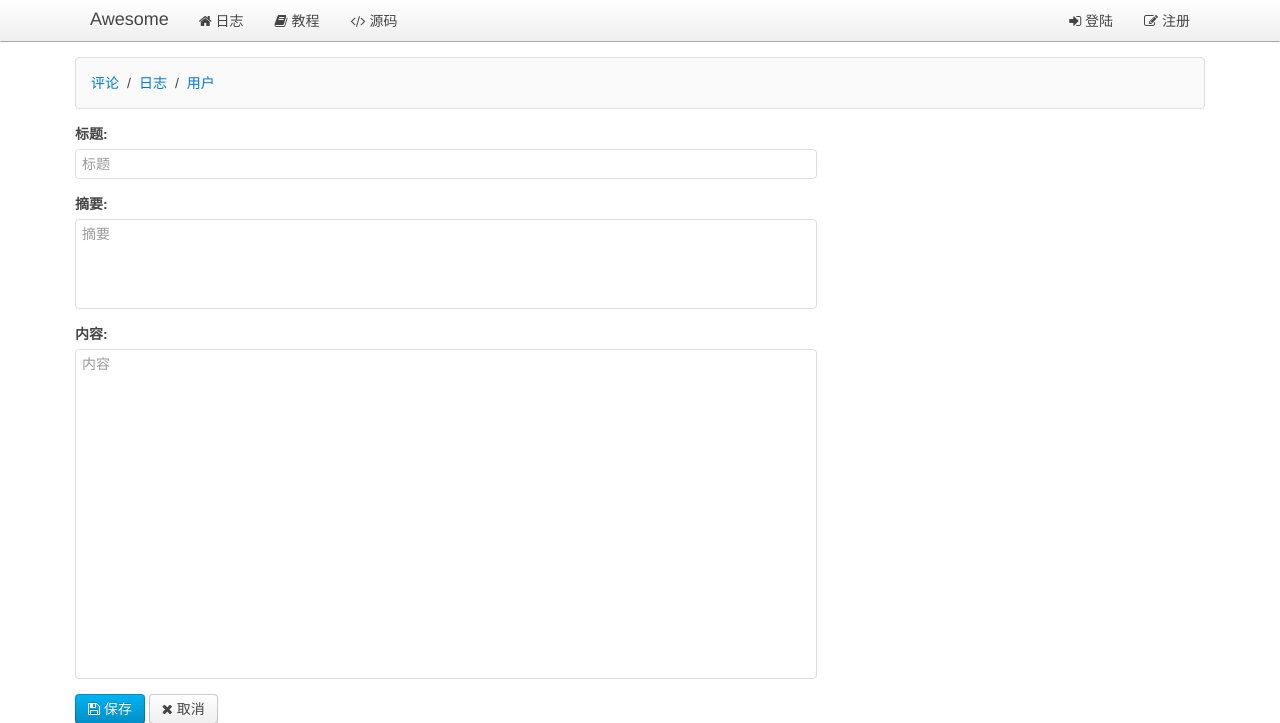
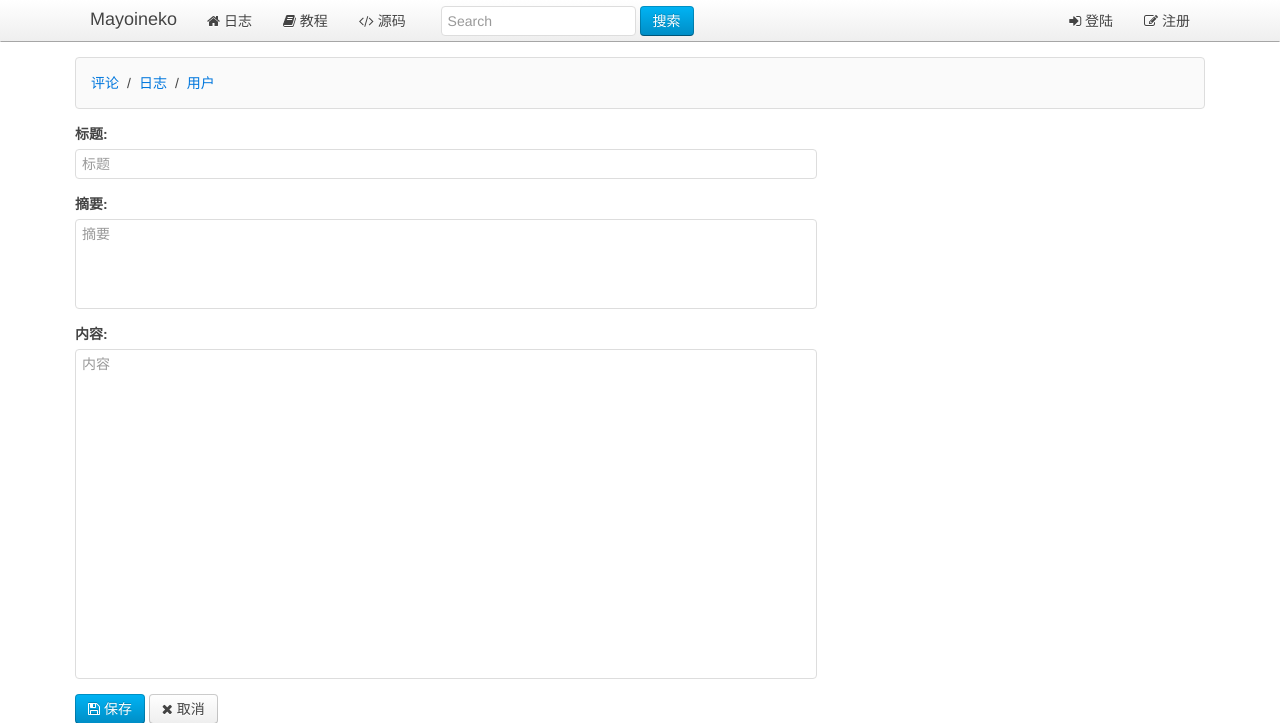
Before and after one commit to autorealm/MayoiNeko, a Flask app: page /manage/blog/create in a window 1280 px wide. Shown: the top 723 px of the page. Run offline with Flask 3, Linux system fonts and the light colour scheme; parts of the project's set-up code (start-up, migrations or seed data) failed here and were passed over.

Commit message:
bili video search api

```diff
--- a/app.py
+++ b/app.py
@@ -40,6 +40,9 @@ def time():
 def test():
     return str(list_blogs())
 
+@app.route('/search')
+def search():
+    return redirect('/', 401)
 
 @app.route('/signin')
 def signin():
--- a/develop/bilibili.py
+++ b/develop/bilibili.py
@@ -295,6 +295,8 @@ def biliVideoSearch(appkey, AppSecret, keyword, order = 'default', pagesize = 20
     url =  'http://api.bilibili.cn/search?' + GetSign(paras, appkey, AppSecret)
     jsoninfo = JsonInfo(url)
     videolist = []
+    if not jsoninfo.Getvalue('result'):
+        return videolist
     for video_idx in jsoninfo.Getvalue('result'):
         if video_idx['type'] != 'video':
             continue
--- a/templates/__base__.html
+++ b/templates/__base__.html
@@ -22,12 +22,18 @@
 <body>
     <nav class="uk-navbar uk-navbar-attached uk-margin-bottom">
         <div class="uk-container uk-container-center">
-            <a href="/" class="uk-navbar-brand">Awesome</a>
+            <a href="/" class="uk-navbar-brand">Mayoineko</a>
             <ul class="uk-navbar-nav">
                 <li data-url="blogs"><a href="/blogs"><i class="uk-icon-home"></i> 日志</a></li>
                 <li><a target="_blank" href="http://www.liaoxuefeng.com/wiki/001374738125095c955c1e6d8bb493182103fac9270762a000"><i class="uk-icon-book"></i> 教程</a></li>
                 <li><a target="_blank" href="https://github.com/michaelliao/awesome-python-webapp"><i class="uk-icon-code"></i> 源码</a></li>
             </ul>
+            <div class="uk-navbar-content uk-hidden-small">
+                <form class="uk-form uk-margin-remove uk-display-inline-block" action="/bili/search">
+                    <input type="text" placeholder="Search" name="keyword">
+                    <button class="uk-button uk-button-primary"> 搜索</button>
+                </form>
+            </div>
             <div class="uk-navbar-flip">
                 <ul class="uk-navbar-nav">
                 {% if user %}
--- a/templates/bili_view.html
+++ b/templates/bili_view.html
@@ -42,7 +42,7 @@ $(function () {
             <p>观看：{{ item.guankan }} | 评论：{{ item.commentNumber }} | 弹幕：{{ item.danmu }} | 收藏：{{ item.shoucang }}</p>
             <p><a href="http://www.bilibili.com/video/av{{ item.aid }}">播放</a>
             {% for src in item.src %}
-            <a href="{{ src }}">下载</a>
+            <a href="{{ src }}">下载{{ loop.index }}</a>
             {% endfor %}
             </p>
         </article>
--- a/views/bilis.py
+++ b/views/bilis.py
@@ -1,6 +1,6 @@
 # coding: utf-8
 
-import sys, json
+import sys, re, json
 from leancloud import Object
 from leancloud import User
 from leancloud import Query
@@ -43,7 +43,7 @@ def list():
     try:
         bilis = GetRank(APPKEY, tid, days=days, page=page_index, pagesize=page_size, order=order, AppSecret=APPSEC)
         total = len(bilis)
-        return str(total);
+        #return str(total);
         page = Page(total, page_index, page_size)
     except:
         raise
@@ -62,6 +62,9 @@ def search():
         order = str(request.args.get('order', 'default'))
     except ValueError:
         pass
+    regex_match = re.findall('av(\\d+)', keyword)
+    if regex_match:
+        return redirect(url_for('.view', video_id=regex_match[0]))
     try:
         bilis = biliVideoSearch(APPKEY, APPSEC, keyword, order=order, page=page_index, pagesize=page_size)
         total = len(bilis)
```
